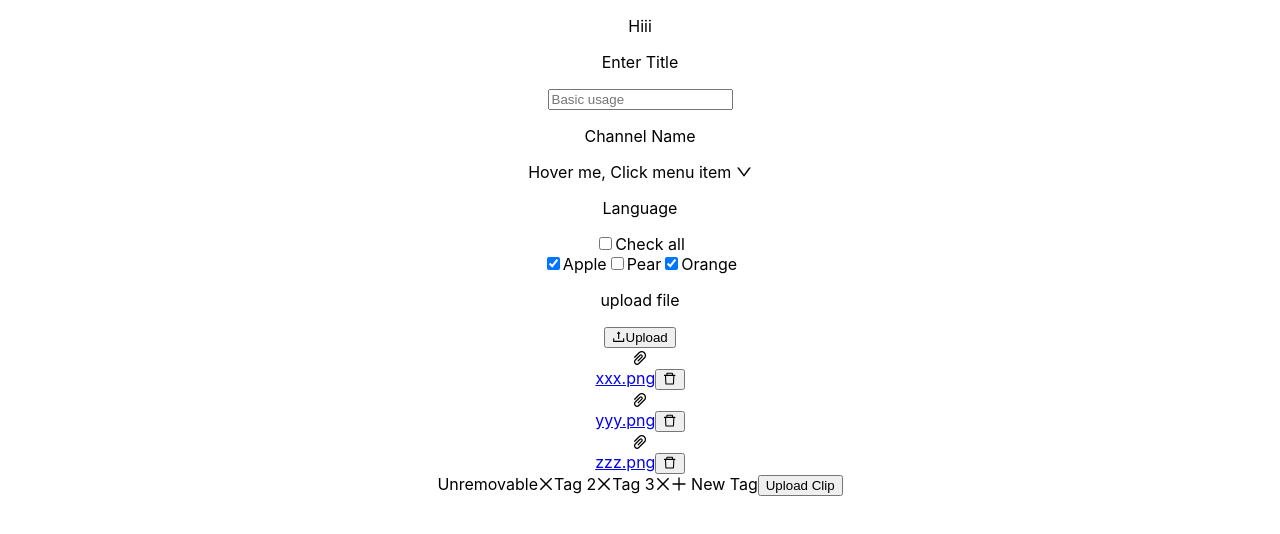
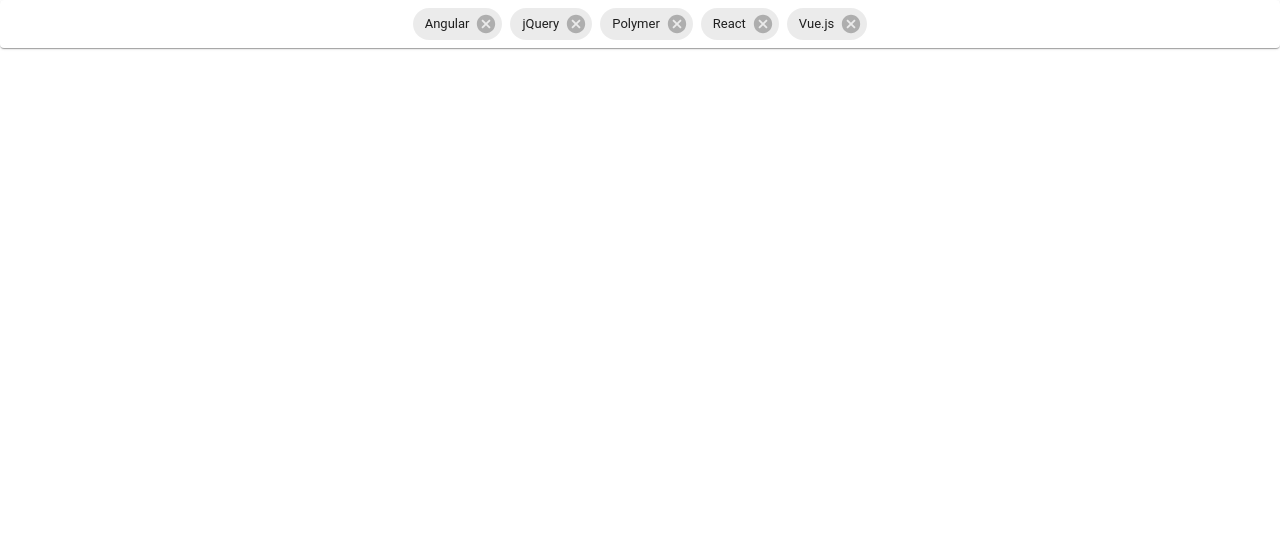
Before and after one commit to dpraveen123/audio_clip, a React (Create React App) app: page / in a window 1280 px wide. Shown: the top 534 px of the page. Built offline with nearby package versions, Linux system fonts and the light colour scheme.

Commit message:
commit changes

```diff
--- a/package.json
+++ b/package.json
@@ -3,10 +3,14 @@
   "version": "0.1.0",
   "private": true,
   "dependencies": {
+    "@emotion/react": "^11.4.1",
+    "@emotion/styled": "^11.3.0",
+    "@mui/material": "^5.0.2",
     "@testing-library/jest-dom": "^5.14.1",
     "@testing-library/react": "^11.2.7",
     "@testing-library/user-event": "^12.8.3",
     "antd": "^4.16.13",
+    "material-ui-chip-input": "^1.1.0",
     "react": "^17.0.2",
     "react-dom": "^17.0.2",
     "react-scripts": "4.0.3",
--- a/src/App.js
+++ b/src/App.js
@@ -1,11 +1,13 @@
 import logo from './logo.svg';
-import './App.css';
+// import './App.css';
 import Upload_Clip from './Upload_Clip';
+import ChipsArray from './sample'
 
 function App() {
   return (
-    <div className="App">
-      <Upload_Clip />
+    <div>
+      {/* <Upload_Clip /> */}
+      <ChipsArray />
     </div>
   );
 }
--- a/src/Tag.js
+++ b/src/Tag.js
@@ -2,6 +2,7 @@ import { Tag, Button } from 'antd';
 import React from 'react';
 import {  Input, Tooltip } from 'antd';
 import { PlusOutlined } from '@ant-design/icons';
+import 'antd/dist/antd.css';
 
 class EditableTagGroup extends React.Component {
   state = {
--- a/src/Upload_Clip.js
+++ b/src/Upload_Clip.js
@@ -1,7 +1,9 @@
 import React from 'react';
-import { Input, Menu, Dropdown, message, Checkbox, Divider, Upload, Button , Tag } from 'antd';
+import { Input, Menu, Dropdown, message, Checkbox, Divider, Upload, Button, Tag } from 'antd';
 import { DownOutlined, UploadOutlined } from '@ant-design/icons';
 import EditableTagGroup from './Tag'
+import 'antd/dist/antd.css';
+// import { Card } from '@mui/material'
 
 const onClick = ({ key }) => {
     message.info(`Click on item ${key}`);
@@ -18,7 +20,7 @@ const menu = (
 const CheckboxGroup = Checkbox.Group;
 
 const plainOptions = ['Apple', 'Pear', 'Orange'];
-const defaultCheckedList = ['Apple', 'Orange'];
+const defaultCheckedList = [];
 
 
 const props = {
@@ -42,26 +44,22 @@ const props = {
             status: 'done',
             url: 'http://www.baidu.com/yyy.png',
         },
-      {
-        uid: '3',
-        name: 'zzz.png',
-        status: 'error',
-        response: 'Server Error 500', // custom error message to show
-        url: 'http://www.baidu.com/zzz.png',
-      },
+
     ],
 };
 
 
 function Upload_Clip() {
-    const [checkedList, setCheckedList] = React.useState(defaultCheckedList);
+    const [checkedList, setCheckedList] = React.useState();
     const [indeterminate, setIndeterminate] = React.useState(true);
     const [checkAll, setCheckAll] = React.useState(false);
 
     const onChange = list => {
+        // checkedList = list
         setCheckedList(list);
         setIndeterminate(!!list.length && list.length < plainOptions.length);
         setCheckAll(list.length === plainOptions.length);
+        console.log(checkedList);
     };
 
     const onCheckAllChange = e => {
@@ -82,16 +80,16 @@ function Upload_Clip() {
                 </a>
             </Dropdown>
             <p>Language</p>
-            <Checkbox indeterminate={indeterminate} onChange={onCheckAllChange} checked={checkAll}>
+            {/* <Checkbox indeterminate={indeterminate} onChange={onCheckAllChange} checked={checkAll}>
                 Check all
-            </Checkbox>
+            </Checkbox> */}
             <Divider />
             <CheckboxGroup options={plainOptions} value={checkedList} onChange={onChange} />
             <p>upload file</p>
             <Upload {...props}>
                 <Button icon={<UploadOutlined />}>Upload</Button>
             </Upload>
-            <EditableTagGroup/>
+            <EditableTagGroup />
             <Button>Upload Clip</Button>
 
         </div>
--- /dev/null
+++ b/src/sample.js
@@ -0,0 +1,53 @@
+import * as React from 'react';
+import { styled } from '@mui/material/styles';
+import Chip from '@mui/material/Chip';
+import Paper from '@mui/material/Paper';
+import TagFacesIcon from '@mui/icons-material/TagFaces';
+
+const ListItem = styled('li')(({ theme }) => ({
+  margin: theme.spacing(0.5),
+}));
+
+export default function ChipsArray() {
+  const [chipData, setChipData] = React.useState([
+    { key: 0, label: 'Angular' },
+    { key: 1, label: 'jQuery' },
+    { key: 2, label: 'Polymer' },
+    { key: 3, label: 'React' },
+    { key: 4, label: 'Vue.js' },
+  ]);
+
+  const handleDelete = (chipToDelete) => () => {
+    setChipData((chips) => chips.filter((chip) => chip.key !== chipToDelete.key));
+  };
+
+  return (
+    <Paper
+      sx={{
+        display: 'flex',
+        justifyContent: 'center',
+        flexWrap: 'wrap',
+        listStyle: 'none',
+        p: 0.5,
+        m: 0,
+      }}
+      component="ul"
+    >
+      {chipData.map((data) => {
+        let icon;
+
+
+
+        return (
+          <ListItem key={data.key}>
+            <Chip
+              icon={icon}
+              label={data.label}
+              onDelete={ handleDelete(data)}
+            />
+          </ListItem>
+        );
+      })}
+    </Paper>
+  );
+}
```
Also changed, not shown: 1 other file (tests, documents, lock files or other folders). Lines whose indentation alone changed are shown as unchanged.
